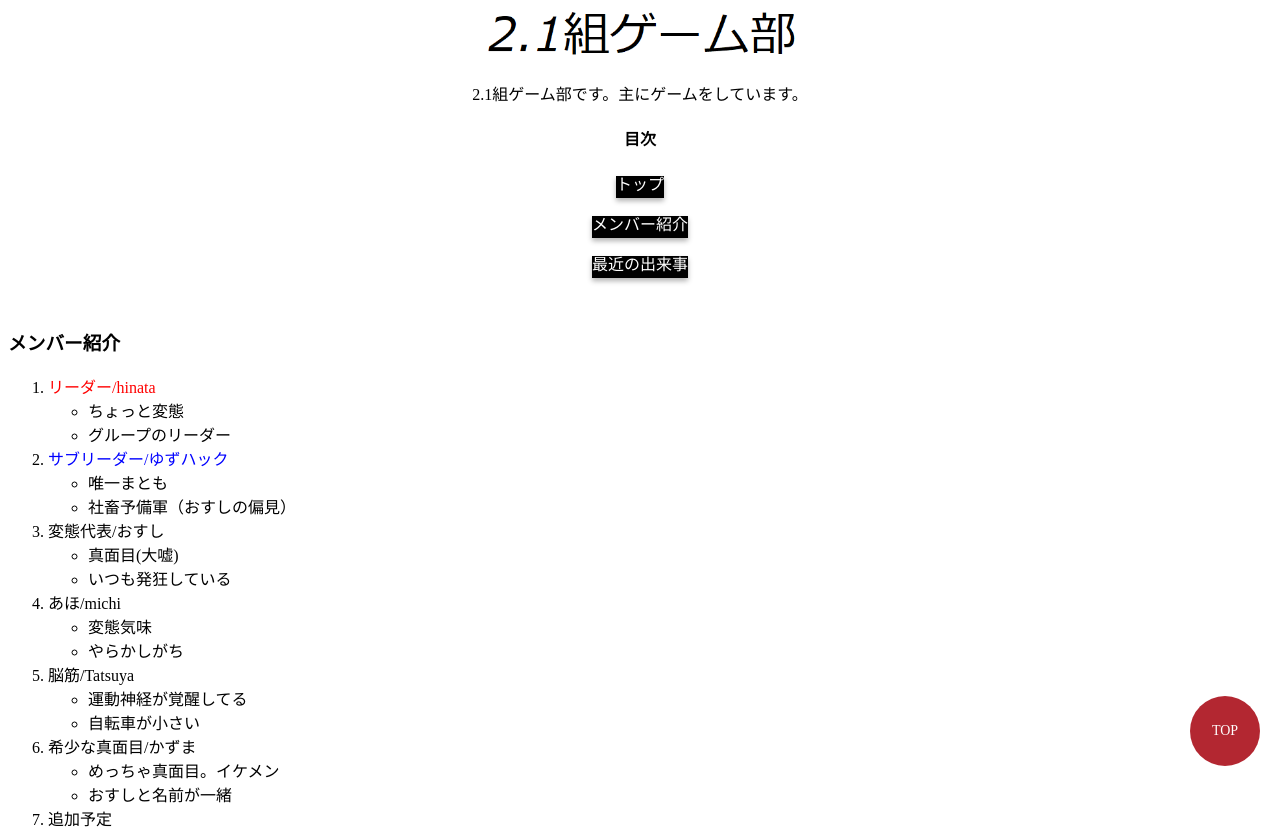
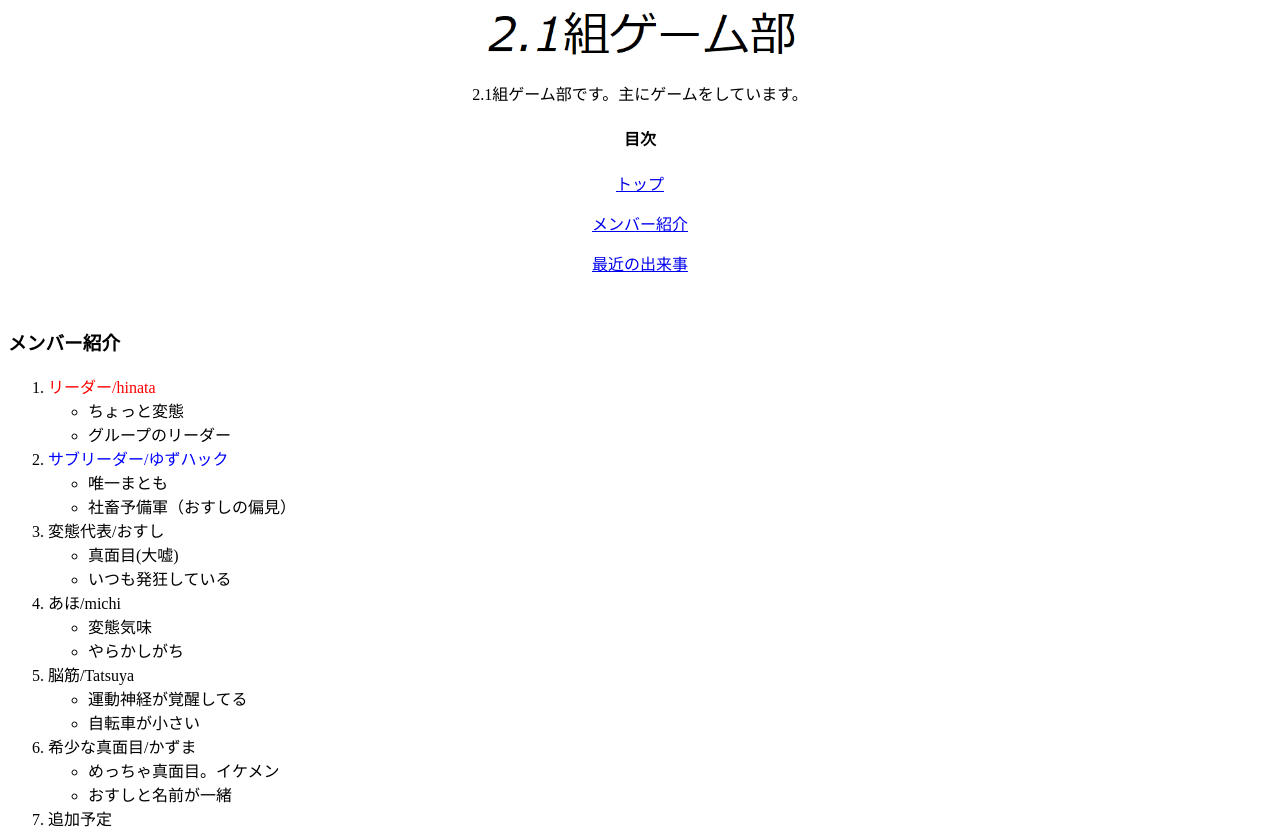
Before and after one commit to ikasumi123/2.1class, a plain HTML site: page 2.1class.html in a window 1280 px wide. Shown: the top 833 px of the page. Drawn offline with nearby package versions, Linux system fonts and the light colour scheme.

Commit message:
Update stylesheet.css

```diff
--- a/stylesheet/stylesheet.css
+++ b/stylesheet/stylesheet.css
@@ -26,43 +26,3 @@
   h1{
     text-align:center;
   }
-  #page-top {
-    position: fixed;
-    bottom: 20px;
-    right: 20px;
-    font-size: 14px;
-    line-height: 1;
-    z-index: 99;
-  }
-  #page-top a {
-    background: #ab101b;
-    text-decoration: none;
-    color: #fff;
-    width: 60px;
-    padding: 28px 5px;
-    text-align: center;
-    display: block;
-    border-radius: 90px;
-    opacity: 0.9;
-    transition: all .3s ease;
-  }
-  #page-top a:hover {
-    text-decoration: none;
-    opacity: .5;
-  }
-  a.btn--orange {
-    color: #fff;
-    background-color: black;
-    border-bottom: 5px solid black;
-    text-decoration:none;
-  }
-  a.btn--orange:hover {
-    margin-top: 3px;
-    color: #fff;
-    background: black;
-    border-bottom: 2px solid black;
-  }
-  a.btn--shadow {
-    -webkit-box-shadow: 0 3px 5px rgba(0, 0, 0, .3);
-    box-shadow: 0 3px 5px rgba(0, 0, 0, .3);
-  }
```
